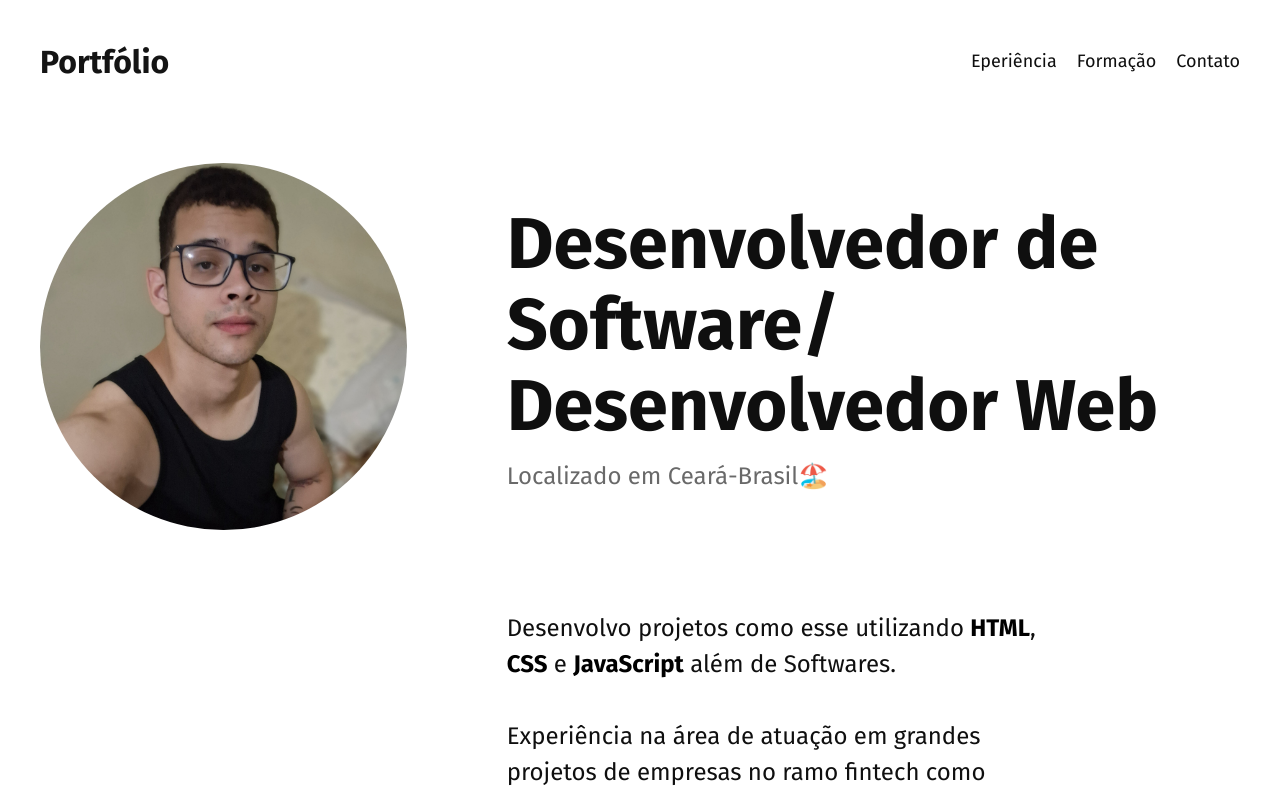
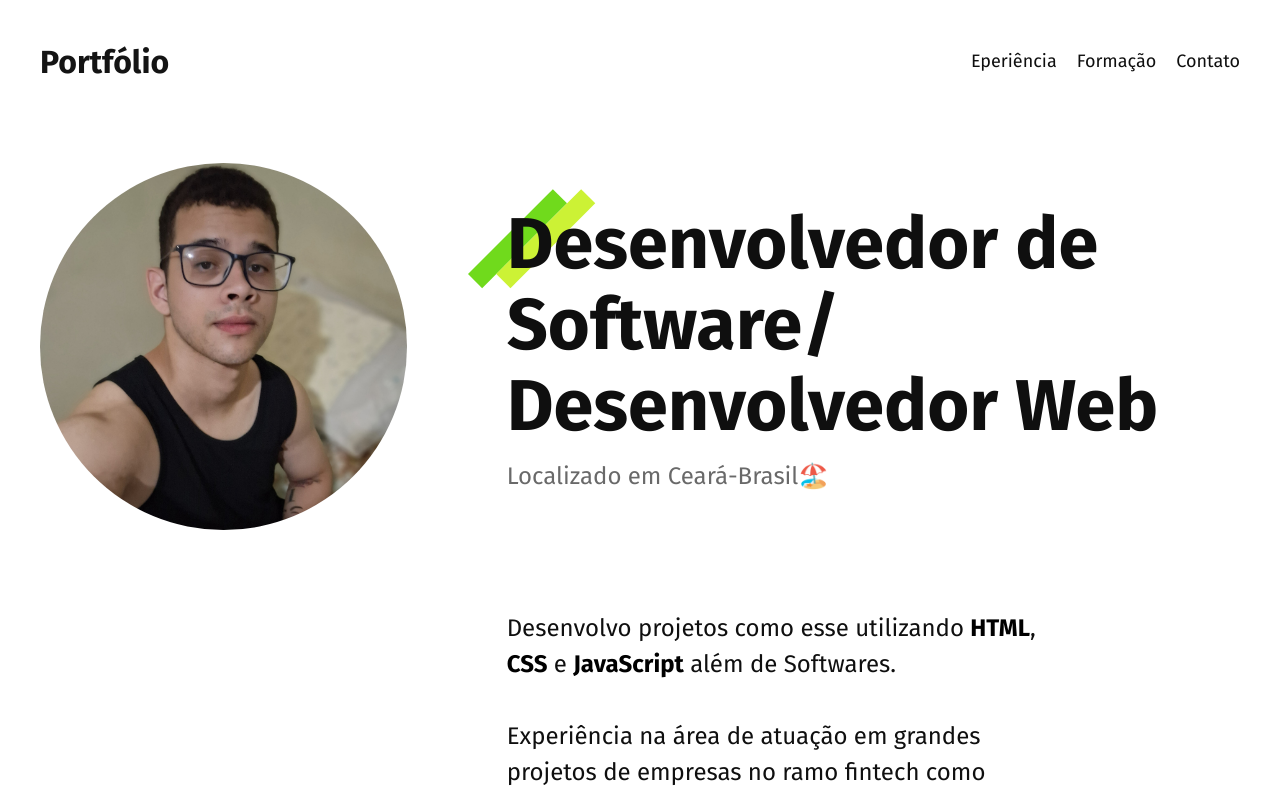
Before and after one commit to GabrielFer02/portfolio, a plain HTML site: page index.html in a window 1280 px wide. Shown: the top 795 px of the page. Drawn offline with Linux system fonts and the light colour scheme.

Commit message:
alteracao diretorio

```diff
--- a/css/home/introducao.css
+++ b/css/home/introducao.css
@@ -20,7 +20,7 @@
   display: block;
   width: 130px;
   height: 100px;
-  background-image: url("../img/detalhe.svg");
+  background-image: url("/img/detalhe.svg");
   background-repeat: no-repeat;
   background-position: center;
   position: absolute;
```
